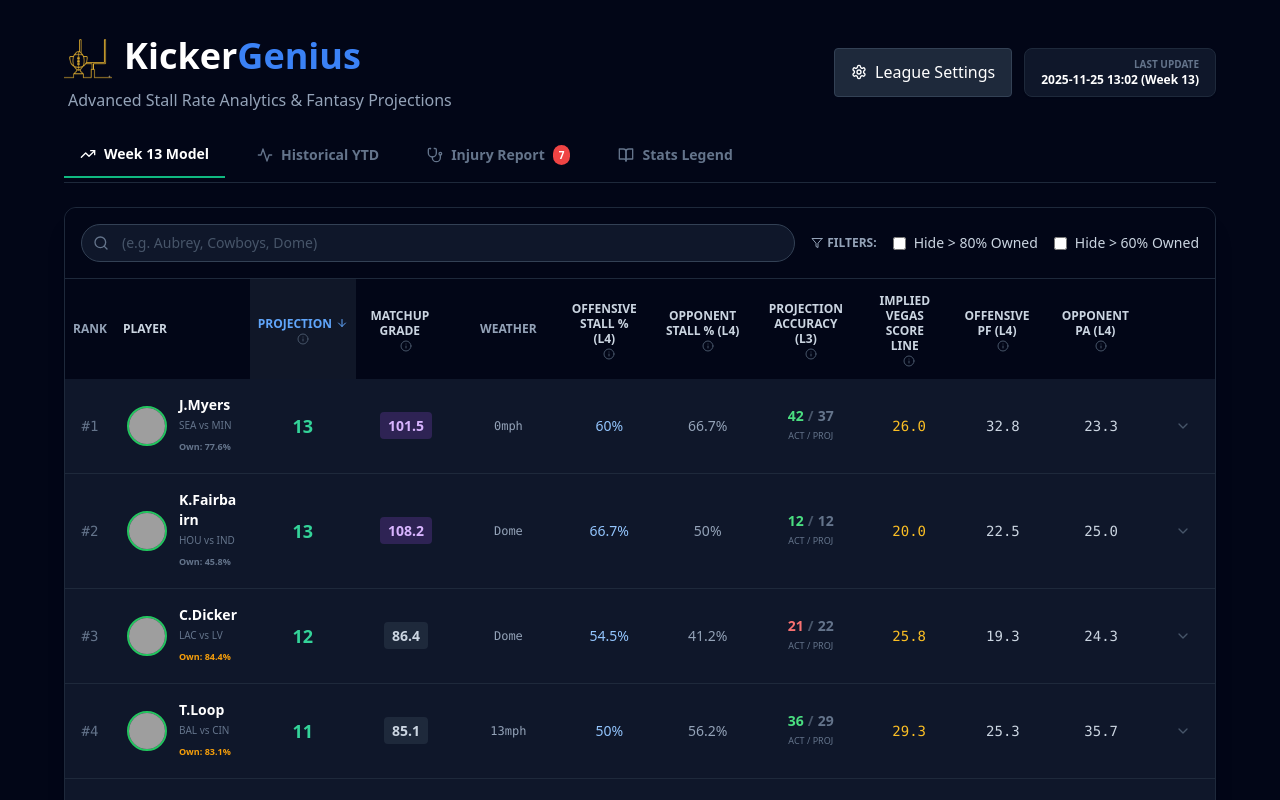
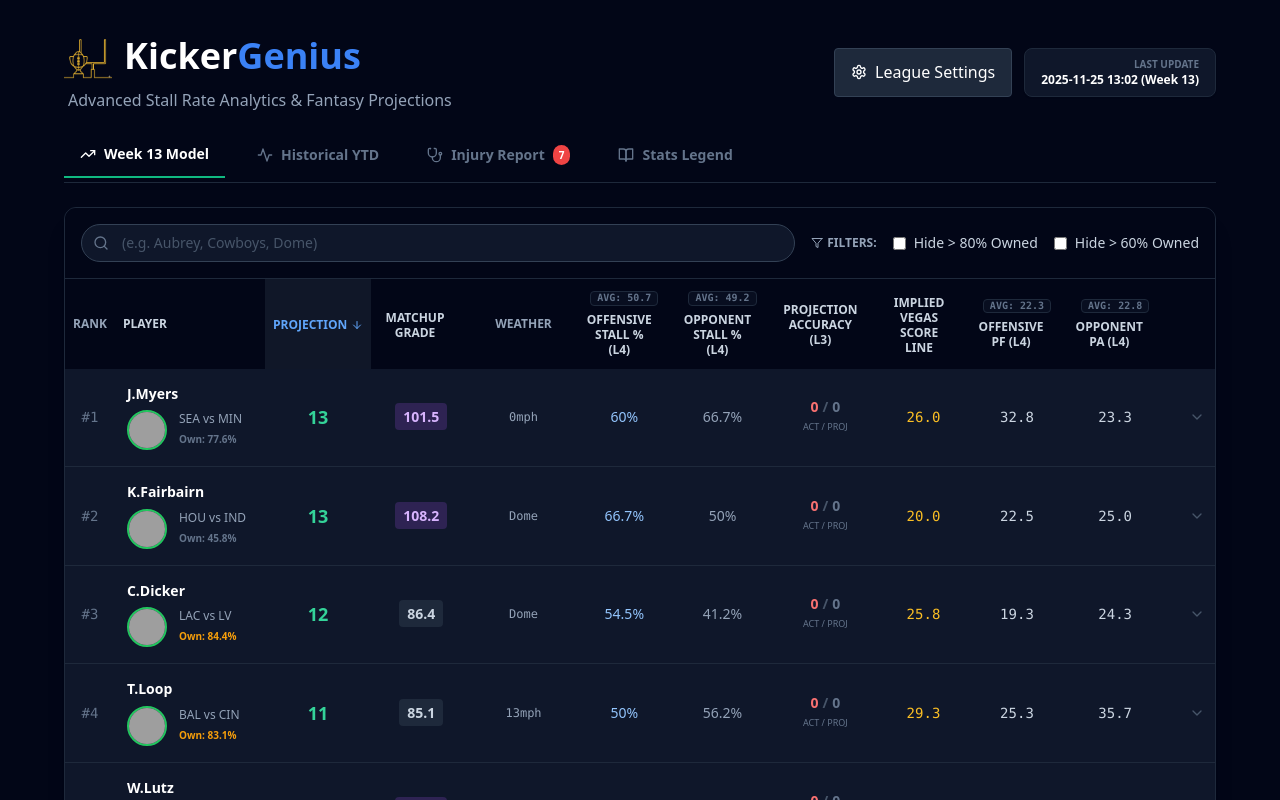
Before and after one commit to CalebUK/kicker-genius-app, a React (Vite) app: page / in a window 1280 px wide. Shown: the top 800 px of the page. Built offline with nearby package versions, Linux system fonts and the light colour scheme; grey boxes are pictures that could not be loaded; the HTML template or start-up script is replaced by a standard one.

Commit message:
UI enhancements

```diff
--- a/src/App.jsx
+++ b/src/App.jsx
@@ -49,8 +49,12 @@ const HeaderCell = ({ label, description, avg, sortKey, currentSort, onSort }) =
       className={`px-2 py-3 text-center align-middle group relative cursor-pointer leading-tight min-w-[90px] select-none hover:bg-slate-800/80 transition-colors ${isActive ? 'bg-slate-800/50' : ''}`}
     >
       <div className="flex flex-col items-center justify-center h-full gap-0.5">
-
-        {/* REMOVED VISIBLE AVERAGE FROM HERE - NOW ONLY IN TOOLTIP */}
+        {/* LEAGUE AVERAGE DISPLAY (ABOVE HEADER) */}
+        {avg !== undefined && (
+           <div className="text-[10px] font-mono text-slate-500 bg-slate-900/50 px-1.5 rounded border border-slate-800 mb-0.5">
+             Avg: {Number(avg).toFixed(1)}
+           </div>
+        )}
 
         <div className="flex items-center gap-1 mt-0.5">
           <span className={isActive ? "text-blue-400" : "text-slate-300"}>{label}</span>
@@ -62,7 +66,6 @@ const HeaderCell = ({ label, description, avg, sortKey, currentSort, onSort }) =
             )
           )}
         </div>
-        <Info className="w-3 h-3 text-slate-600 group-hover:text-blue-400 transition-colors flex-shrink-0" />
       </div>
 
       {/* TOOLTIP */}
@@ -98,14 +101,13 @@ const HistoryBars = ({ games }) => {
         const maxVal = Math.max(20, projRounded, g.act);
         const projPct = (projRounded / maxVal) * 100;
         const actPct = (g.act / maxVal) * 100;
-        const isBeat = g.act >= projRounded;
 
         return (
           <div key={i} className="text-[10px]">
             <div className="flex justify-between text-slate-400 mb-0.5 font-bold">
               <span>Wk {g.week} vs {g.opp}</span>
-              <span className={isBeat ? "text-green-400" : "text-red-400"}>
-                {isBeat ? "+" : ""}{diff}
+              <span className={g.act >= projRounded ? "text-green-400" : "text-red-400"}>
+                {g.act >= projRounded ? "+" : ""}{diff}
               </span>
             </div>
 
@@ -118,7 +120,7 @@ const HistoryBars = ({ games }) => {
 
             {/* Actual Bar (Color) */}
             <div className="w-full bg-slate-800/50 h-4 rounded-full relative">
-               <div className={`${isBeat ? "bg-green-500" : "bg-red-500"} h-full rounded-full overflow-hidden whitespace-nowrap flex items-center px-2`} style={{ width: `${actPct}%` }}>
+               <div className={`${g.act >= projRounded ? "bg-green-500" : "bg-red-500"} h-full rounded-full overflow-hidden whitespace-nowrap flex items-center px-2`} style={{ width: `${actPct}%` }}>
                   <span className="text-[9px] text-white font-bold leading-none">Actual {g.act}</span>
                </div>
             </div>
@@ -173,7 +175,15 @@ const PlayerCell = ({ player, subtext }) => {
 
   return (
     <td className="px-3 py-4 font-medium text-white">
+      <div className="flex flex-col justify-center">
+          {/* TOP: NAME */}
+          <div className="text-sm font-bold text-white leading-tight mb-2 break-words">
+            {player.kicker_player_name}
+          </div>
+
+          {/* BOTTOM: IMAGE + DETAILS SIDE-BY-SIDE */}
           <div className="flex items-center gap-3">
+              {/* Left: Image with Tooltip */}
               <div className="relative group flex-shrink-0">
                 <img
                   src={imageUrl}
@@ -189,7 +199,6 @@ const PlayerCell = ({ player, subtext }) => {
                 />
                 {statusText !== '' && (
                    <div className="absolute bottom-full left-1/2 -translate-x-1/2 mb-2 w-auto whitespace-nowrap p-2 bg-slate-900 border border-slate-700 rounded text-xs opacity-0 group-hover:opacity-100 z-50 shadow-xl pointer-events-none">
-                {/* 3-FOLD DISPLAY */}
                       {match ? (
                           <>
                               <div className={`font-bold ${textColor} mb-0.5`}>{displayInjury}</div>
@@ -201,17 +210,16 @@ const PlayerCell = ({ player, subtext }) => {
                    </div>
                 )}
               </div>
-        <div className="min-w-0 flex-1">
-          {/* NAME FIX: Smaller text on mobile, wrap enabled, removed truncate */}
-          <div className="text-xs md:text-sm font-bold text-white whitespace-normal break-words leading-tight">
-            {player.kicker_player_name}
-          </div>
-          <div className="text-[10px] text-slate-500 truncate">{subtext}</div>
+
+              {/* Right: Matchup & Ownership */}
+              <div className="min-w-0">
+                <div className="text-xs text-slate-400 truncate">{subtext}</div>
                 {player.own_pct > 0 && (
-             <div className={`text-[9px] mt-0.5 font-bold ${ownColor}`}>
+                   <div className={`text-[10px] mt-0.5 font-bold ${ownColor}`}>
                      Own: {player.own_pct.toFixed(1)}%
                    </div>
                 )}
+              </div>
           </div>
       </div>
     </td>
@@ -458,19 +466,7 @@ const App = () => {
      const ytdPts = calcFPts(pWithVegas);
      const pWithYtd = { ...pWithVegas, fpts_ytd: ytdPts };
      const proj = calcProj(pWithYtd, p.grade);
-
-     // NEW LOGIC: Recalculate L3 sums based on rounded weekly values
-     const l3_games = p.history?.l3_games || [];
-     const l3_proj_sum = l3_games.reduce((acc, g) => acc + Math.round(g.proj), 0);
-     const l3_act_sum = l3_games.reduce((acc, g) => acc + g.act, 0); // Actuals are ints
-
-     return {
-        ...pWithYtd,
-        proj: parseFloat(proj),
-        l3_proj_sum,
-        l3_act_sum,
-        acc_diff: l3_act_sum - l3_proj_sum
-     };
+     return { ...pWithYtd, proj: parseFloat(proj), acc_diff: (p.history?.l3_actual||0) - (p.history?.l3_proj||0) };
   })
   .filter(p => p.proj > 0);
 
@@ -499,18 +495,10 @@ const App = () => {
   if (hideHighOwn) processed = processed.filter(p => (p.own_pct || 0) <= 80);
   if (hideMedOwn) processed = processed.filter(p => (p.own_pct || 0) <= 60);
 
-  // YTD Processing with League Averages
-  const calculateLeagueAvg = (arr, key) => {
-      if (!arr || arr.length === 0) return 0;
-      const sum = arr.reduce((acc, curr) => acc + (parseFloat(curr[key]) || 0), 0);
-      return sum / arr.length;
-  };
-
   const ytdSorted = ytd.map(p => {
       const pts = calcFPts(p);
       const pct = (p.fg_att > 0 ? (p.fg_made / p.fg_att * 100).toFixed(1) : '0.0');
       const longMakes = (p.fg_50_59 || 0) + (p.fg_60_plus || 0);
-
       return {
           ...p,
           fpts: pts,
@@ -529,17 +517,6 @@ const App = () => {
       if (valA > valB) return sortConfig.direction === 'asc' ? 1 : -1;
       return 0;
   });
-
-  const ytdAvgs = {
-      fpts: calculateLeagueAvg(ytdSorted, 'fpts'),
-      avg_fpts: calculateLeagueAvg(ytdSorted, 'avg_fpts'),
-      pct: calculateLeagueAvg(ytdSorted, 'pct_val'),
-      longs: calculateLeagueAvg(ytdSorted, 'longs'),
-      dome_pct: calculateLeagueAvg(ytdSorted, 'dome_pct'),
-      rz_trips: calculateLeagueAvg(ytdSorted, 'rz_trips'),
-      off_stall: calculateLeagueAvg(ytdSorted, 'off_stall_rate_ytd'),
-      def_stall: calculateLeagueAvg(ytdSorted, 'def_stall_rate_ytd'),
-  };
 
   // --- INJURY BUCKETS ---
   const bucketQuestionable = injuries.filter(k => k.injury_status === 'Questionable');
@@ -671,9 +648,9 @@ const App = () => {
               <table className="w-full text-sm text-left">
                 <thead className="text-xs text-slate-400 uppercase bg-slate-950">
                   <tr>
-                    <th className="w-10 px-2 py-3 align-middle text-center">Rank</th>
+                    <th className="w-8 px-2 py-3 align-middle text-center">Rank</th>
                     <th
-                      className="px-2 py-3 align-middle text-left cursor-pointer group"
+                      className="px-2 py-3 align-middle text-left cursor-pointer group w-full min-w-[150px]"
                       onClick={() => handleSort('own_pct')}
                     >
                       <div className="flex items-center gap-1">
@@ -688,8 +665,8 @@ const App = () => {
                     <HeaderCell label="Opponent Stall % (L4)" sortKey="def_stall_rate" currentSort={sortConfig} onSort={handleSort} description="Opponent Force Rate (L4)" avg={leagueAvgs.def_stall} />
                     <HeaderCell label="Projection Accuracy (L3)" sortKey="proj_acc" currentSort={sortConfig} onSort={handleSort} description="Total Actual vs Projected Points (Last 3 Games)" />
                     <HeaderCell label="Implied Vegas Score Line" sortKey="vegas" currentSort={sortConfig} onSort={handleSort} description="Implied Team Total (Vegas Line & Spread)/2" />
-                    <HeaderCell label="Offensive PF (L4)" sortKey="off_ppg" currentSort={sortConfig} onSort={handleSort} description="Team Points For (L4)" />
-                    <HeaderCell label="Opponent PA (L4)" sortKey="def_pa" currentSort={sortConfig} onSort={handleSort} description="Opp Points Allowed (L4)" />
+                    <HeaderCell label="Offensive PF (L4)" sortKey="off_ppg" currentSort={sortConfig} onSort={handleSort} description="Team Points For (L4)" avg={leagueAvgs.l4_off_ppg} />
+                    <HeaderCell label="Opponent PA (L4)" sortKey="def_pa" currentSort={sortConfig} onSort={handleSort} description="Opp Points Allowed (L4)" avg={leagueAvgs.l4_def_pa} />
                     <th className="px-6 py-3"></th>
                   </tr>
                 </thead>
@@ -697,7 +674,7 @@ const App = () => {
                   {processed.map((row, idx) => (
                     <React.Fragment key={idx}>
                       <tr onClick={() => toggleRow(idx)} className="hover:bg-slate-800/50 cursor-pointer transition-colors">
-                        <td className="w-10 px-2 py-4 font-mono text-slate-500 text-center">#{idx + 1}</td>
+                        <td className="w-8 px-2 py-4 font-mono text-slate-500 text-center">#{idx + 1}</td>
                         <PlayerCell player={row} subtext={`${row.team} vs ${row.opponent}`} />
                         <td className={`px-6 py-4 text-center text-lg font-bold ${row.proj === 0 ? 'text-red-500' : 'text-emerald-400'}`}>{row.proj}</td>
                         <td className="px-6 py-4 text-center"><span className={`px-2 py-1 rounded font-bold ${row.grade > 100 ? 'bg-purple-500/20 text-purple-300' : 'bg-slate-800 text-slate-300'}`}>{row.grade}</span></td>
```
Lines whose indentation alone changed are shown as unchanged.
